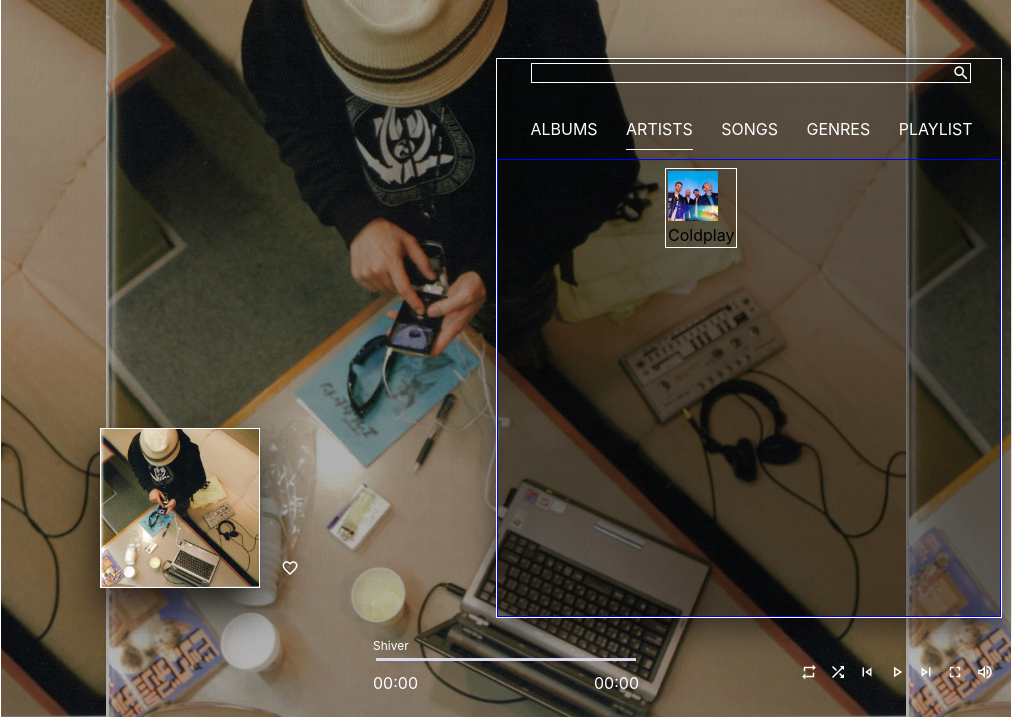
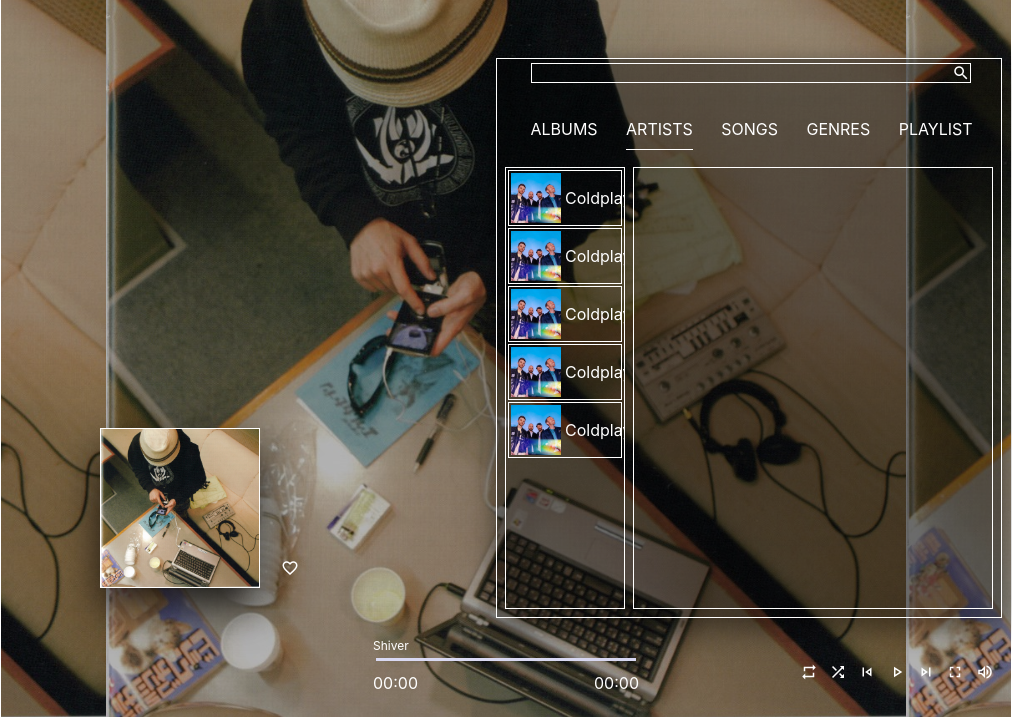
Before and after one commit to leandrocitygear/Music-Player, an Electron app: page src/index.html in a window 1012 px wide. Shown: the part 82-800 px from the top of the page. Drawn offline with Linux system fonts and the light colour scheme.

Commit message:
have artist list

```diff
--- a/src/index.css
+++ b/src/index.css
@@ -336,7 +336,7 @@ bottom: 25px;
   gap: 8px;
   justify-content: center;
   padding: 8px;
-  border: solid 1px blue;
+  /* border: solid 1px blue; */
 }
 
 #albumWindow::-webkit-scrollbar {
@@ -553,36 +553,51 @@ bottom: 25px;
 #artistWindow {
    width: 100%;
   height: 100%;
-  overflow-y: scroll;
   display:grid;
-  grid-template-columns: repeat(auto-fit, 168px);
-  grid-auto-rows: max-content;
+  grid-template-columns: 1fr 3fr;
   gap: 8px;
-  justify-content: center;
+  /* justify-content: center; */
   padding: 8px;
-  border: solid 1px blue;
+  /* border: solid 1px blue; */
+
 }
 
-#artistWindow::-webkit-scrollbar {
+#artistList {
+  border: solid white 1px;
+  padding: 2px;
+  overflow-y: auto;
+
+}
+
+#artistMusicResults {
   border: solid white 1px;
 }
 
-#artistWindow::-webkit-scrollbar-thumb {
+#artistList::-webkit-scrollbar {
+  border: solid white 1px;
+  width: 10px;
+}
+
+#artistList::-webkit-scrollbar-thumb {
   background-color: rgba(95, 92, 92, 0.4);
   border: solid white 1px;
 }
 
-#artistWindow::-webkit-scrollbar-thumb:hover {
+#artistList::-webkit-scrollbar-thumb:hover {
     background-color: rgba(95, 92, 92, 0.8);
 
 }
 
 .artistBox {
   border: solid white 1px;
-  width: fit-content;
+  width: 100%;
   height: fit-content;
   padding: 2px;
-
+  display: flex;
+  color: white;
+  align-items: center;
+  gap: 4px;
+  margin-bottom: 2px;
 }
 
 .artistImg {
--- a/src/render.js
+++ b/src/render.js
@@ -97,14 +97,21 @@ function renderAlbums() {
 function renderArtists() {
   const results = document.getElementById('results');
 
+   const testArtist = library.artists.flatMap(artist =>
+    Array(5).fill(artist)
+  );
+
   results.innerHTML = `
   <div id="artistWindow">
-  ${library.artists.map(artist => `
+  <div id=artistList>
+  ${testArtist.map(artist => `
     <div class="artistBox">
       <img class="artistImg" src="${artist.artwork}" />
       <p class="artistName">${artist.name}</p>
     </div>
     `).join("")}
+    </div>
+    <div id="artistMusicResults"></div>
     </div>
     `
 };
```
